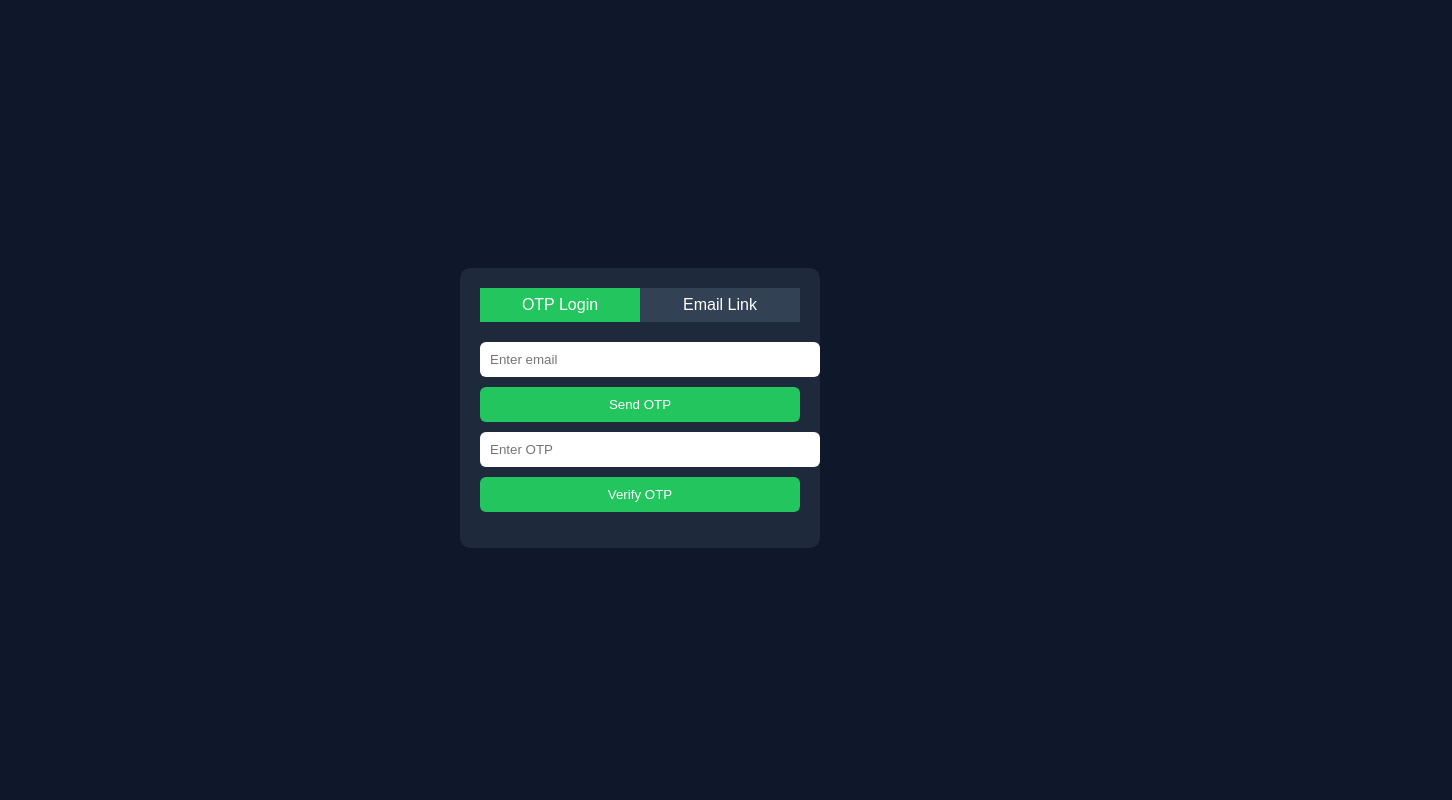
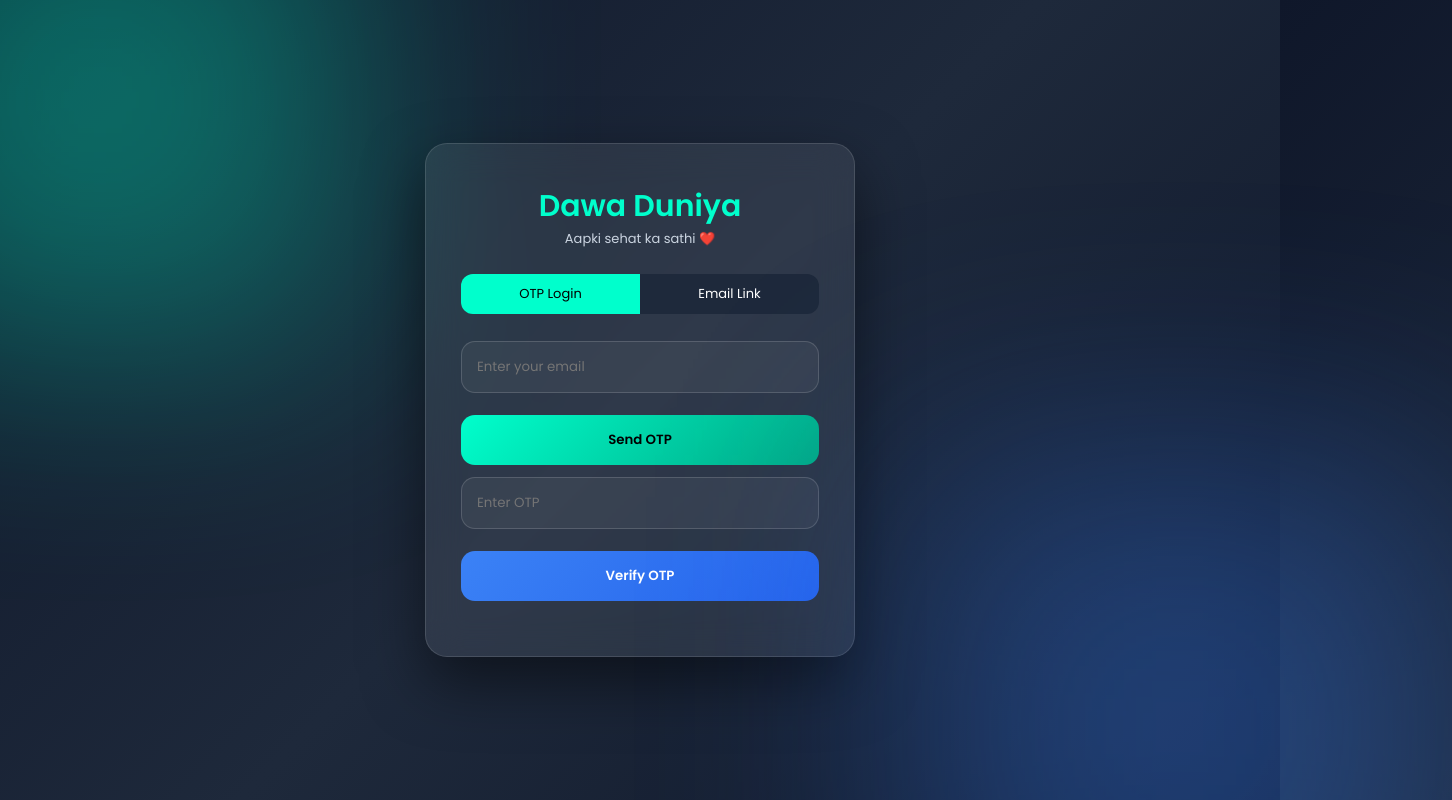
Before and after one commit to CodeWithRiyansh/dawa-duniya-otp, a website: page public/index.html in a window 1280 px wide. Both pictures are taken after a click on the element "OTP Login". Shown: the top 800 px of the page, 1452 px wide, since content can reach past the window. Drawn offline with Linux system fonts and the light colour scheme.

Commit message:
ui upgrade + otp animation

```diff
--- a/public/index.html
+++ b/public/index.html
@@ -2,152 +2,237 @@
 <html lang="en">
 <head>
 <meta charset="UTF-8" />
-  <title>Dawa Duniya Auth</title>
+<meta name="viewport" content="width=device-width, initial-scale=1.0"/>
+<title>Dawa Duniya | Login</title>
+
+<link href="https://fonts.googleapis.com/css2?family=Poppins:wght@300;400;500;600&display=swap" rel="stylesheet"/>
+
 <style>
-    body {
-      font-family: Arial;
-      background: #0f172a;
-      color: white;
-      display: flex;
-      justify-content: center;
-      align-items: center;
-      height: 100vh;
+/* (YOUR CSS SAME — NO CHANGE) */
+*{
+    margin:0;
+    padding:0;
+    box-sizing:border-box;
+    font-family:'Poppins', sans-serif;
 }
 
-    .box {
-      background: #1e293b;
-      padding: 20px;
-      border-radius: 10px;
-      width: 320px;
+body{
+    height:100vh;
+    display:flex;
+    justify-content:center;
+    align-items:center;
+    background: linear-gradient(135deg,#0f172a,#1e293b,#0f172a);
+    overflow:hidden;
 }
 
-    input, button {
-      width: 100%;
-      padding: 10px;
-      margin-top: 10px;
-      border-radius: 6px;
-      border: none;
+/* glow */
+body::before,
+body::after{
+    content:"";
+    position:absolute;
+    width:500px;
+    height:500px;
+    filter:blur(120px);
+    opacity:0.35;
+    animation: floatGlow 8s ease-in-out infinite;
 }
 
-    button {
-      cursor: pointer;
-      background: #22c55e;
-      color: white;
+body::before{background:#00ffcc; top:-150px; left:-150px;}
+body::after{background:#3b82f6; bottom:-150px; right:-150px; animation-delay:3s;}
+
+@keyframes floatGlow{
+    0%,100%{ transform: translateY(0px) scale(1); }
+    50%{ transform: translateY(30px) scale(1.1); }
 }
 
-    .tabs {
-      display: flex;
-      margin-bottom: 10px;
+.wrapper{
+    width:100%;
+    max-width:430px;
+    padding:40px 35px;
+    border-radius:22px;
+    background: rgba(255,255,255,0.08);
+    backdrop-filter: blur(18px);
+    border:1px solid rgba(255,255,255,0.12);
+    box-shadow:0 25px 60px rgba(0,0,0,0.5);
+    text-align:center;
 }
 
-    .tab {
-      flex: 1;
-      padding: 8px;
-      text-align: center;
-      cursor: pointer;
-      background: #334155;
+.logo{font-size:30px;font-weight:600;color:#00ffcc;}
+.tagline{font-size:13px;color:#cbd5e1;margin-bottom:25px;}
+
+input{
+    width:100%;
+    padding:15px;
+    margin:12px 0;
+    border-radius:14px;
+    border:1px solid rgba(255,255,255,0.15);
+    background: rgba(255,255,255,0.05);
+    color:white;
 }
 
-    .active {
-      background: #22c55e;
+button{
+    width:100%;
+    padding:15px;
+    margin-top:10px;
+    border:none;
+    border-radius:14px;
+    font-weight:600;
+    cursor:pointer;
 }
 
-    .hidden {
-      display: none;
+.primary{background:linear-gradient(135deg,#00ffcc,#00a884);color:#000;}
+.secondary{background:linear-gradient(135deg,#3b82f6,#2563eb);color:#fff;}
+
+.tabs{
+    display:flex;
+    margin-bottom:15px;
+    border-radius:12px;
+    overflow:hidden;
 }
+
+.tab{
+    flex:1;
+    padding:10px;
+    cursor:pointer;
+    background:#1e293b;
+    color:white;
+    font-size:13px;
+}
+
+.tab.active{
+    background:#00ffcc;
+    color:#000;
+}
+
+.hidden{display:none;}
+
+#msg{margin-top:15px;font-size:13px;color:#e2e8f0;}
 </style>
 </head>
+
 <body>
 
-<div class="box">
+<div class="wrapper">
 
+    <div class="logo">Dawa Duniya</div>
+    <div class="tagline">Aapki sehat ka sathi ❤️</div>
+
+    <!-- MODE SWITCH -->
     <div class="tabs">
-    <div class="tab active" onclick="setMode('otp')">OTP Login</div>
-    <div class="tab" onclick="setMode('link')">Email Link</div>
+        <div class="tab active" id="otpTab">OTP Login</div>
+        <div class="tab" id="linkTab">Email Link</div>
     </div>
 
     <!-- EMAIL -->
-  <input id="email" placeholder="Enter email" />
+    <input type="email" id="email" placeholder="Enter your email"/>
 
     <!-- OTP SECTION -->
     <div id="otpBox">
-    <button onclick="sendOTP()">Send OTP</button>
-    <input id="otp" placeholder="Enter OTP" />
-    <button onclick="verifyOTP()">Verify OTP</button>
+        <button class="primary" id="sendOtpBtn">Send OTP</button>
+        <input type="text" id="otp" placeholder="Enter OTP"/>
+        <button class="secondary" id="verifyBtn">Verify OTP</button>
     </div>
 
     <!-- LINK SECTION -->
     <div id="linkBox" class="hidden">
-    <button onclick="sendLink()">Send Verification Link</button>
-    <p style="font-size:12px;color:#94a3b8;">
-      Check your email inbox and click link
+        <button class="primary" id="sendLinkBtn">Send Verification Link</button>
+        <p style="font-size:12px;color:#94a3b8;margin-top:10px;">
+            Check your email and click the link
         </p>
     </div>
 
-  <p id="msg"></p>
+    <div id="msg"></div>
 </div>
 
 <script>
+const API_URL =
+  window.location.hostname === "localhost"
+    ? "http://localhost:3000"
+    : "https://dawa-duniya-otp.vercel.app";
+
 let mode = "otp";
+let tempVToken = "";
 
-function setMode(m) {
-  mode = m;
+// SWITCH MODE
+document.getElementById("otpTab").onclick = () => {
+    mode = "otp";
+    document.getElementById("otpBox").classList.remove("hidden");
+    document.getElementById("linkBox").classList.add("hidden");
+    document.getElementById("otpTab").classList.add("active");
+    document.getElementById("linkTab").classList.remove("active");
+};
 
-  document.getElementById("otpBox").classList.toggle("hidden", m !== "otp");
-  document.getElementById("linkBox").classList.toggle("hidden", m !== "link");
+document.getElementById("linkTab").onclick = () => {
+    mode = "link";
+    document.getElementById("otpBox").classList.add("hidden");
+    document.getElementById("linkBox").classList.remove("hidden");
+    document.getElementById("linkTab").classList.add("active");
+    document.getElementById("otpTab").classList.remove("active");
+};
 
-  document.querySelectorAll(".tab").forEach(t => t.classList.remove("active"));
-  event.target.classList.add("active");
-}
-
-async function sendOTP() {
+// SEND OTP
+document.getElementById("sendOtpBtn").onclick = async () => {
     const email = document.getElementById("email").value;
 
-  const res = await fetch("/send-otp", {
-    method: "POST",
-    headers: { "Content-Type": "application/json" },
-    body: JSON.stringify({ email })
+    const res = await fetch(`${API_URL}/send-otp`, {
+        method:"POST",
+        headers:{"Content-Type":"application/json"},
+        body:JSON.stringify({email})
+    });
+
+    const data = await res.json();
+
+    if(data.success){
+        tempVToken = data.vToken;
+        document.getElementById("msg").innerText = "OTP sent 🚀";
+    } else {
+        document.getElementById("msg").innerText = data.message;
+    }
+};
+
+// VERIFY OTP
+document.getElementById("verifyBtn").onclick = async () => {
+    const otp = document.getElementById("otp").value;
+
+    const res = await fetch(`${API_URL}/verify-otp`, {
+        method:"POST",
+        headers:{"Content-Type":"application/json"},
+        body:JSON.stringify({
+            userOtp:otp,
+            vToken:tempVToken
+        })
+    });
+
+    const data = await res.json();
+
+    if(data.success){
+        localStorage.setItem("dawaToken", data.token);
+        document.getElementById("msg").innerText = "Login success 🚀";
+
+        setTimeout(()=>{
+            window.location.href="dashboard.html";
+        },800);
+
+    } else {
+        document.getElementById("msg").innerText = data.message;
+    }
+};
+
+// SEND LINK
+document.getElementById("sendLinkBtn").onclick = async () => {
+    const email = document.getElementById("email").value;
+
+    const res = await fetch(`${API_URL}/send-link`, {
+        method:"POST",
+        headers:{"Content-Type":"application/json"},
+        body:JSON.stringify({email})
     });
 
     const data = await res.json();
 
     document.getElementById("msg").innerText =
-    data.success ? "OTP sent 🚀" : data.message;
-}
-
-async function verifyOTP() {
-  const otp = document.getElementById("otp").value;
-  const vToken = window.vToken; // store later
-
-  const res = await fetch("/verify-otp", {
-    method: "POST",
-    headers: { "Content-Type": "application/json" },
-    body: JSON.stringify({
-      userOtp: otp,
-      vToken
-    })
-  });
-
-  const data = await res.json();
-
-  document.getElementById("msg").innerText =
-    data.success ? "Login success 🚀" : data.message;
-}
-
-async function sendLink() {
-  const email = document.getElementById("email").value;
-
-  const res = await fetch("/send-link", {
-    method: "POST",
-    headers: { "Content-Type": "application/json" },
-    body: JSON.stringify({ email })
-  });
-
-  const data = await res.json();
-
-  document.getElementById("msg").innerText =
-    data.success ? "Link sent 🚀" : "Error sending link";
-}
+        data.success ? "Link sent 🚀 check email" : "Error sending link";
+};
 </script>
 
 </body>
```
Lines whose indentation alone changed are shown as unchanged.
